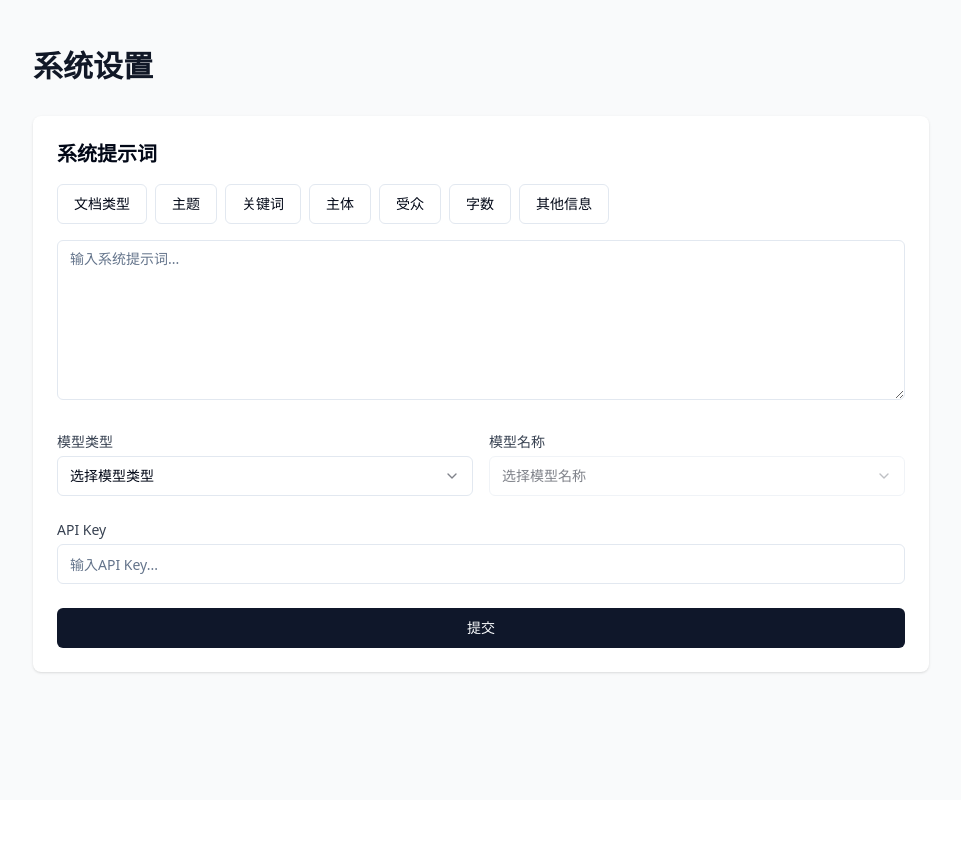
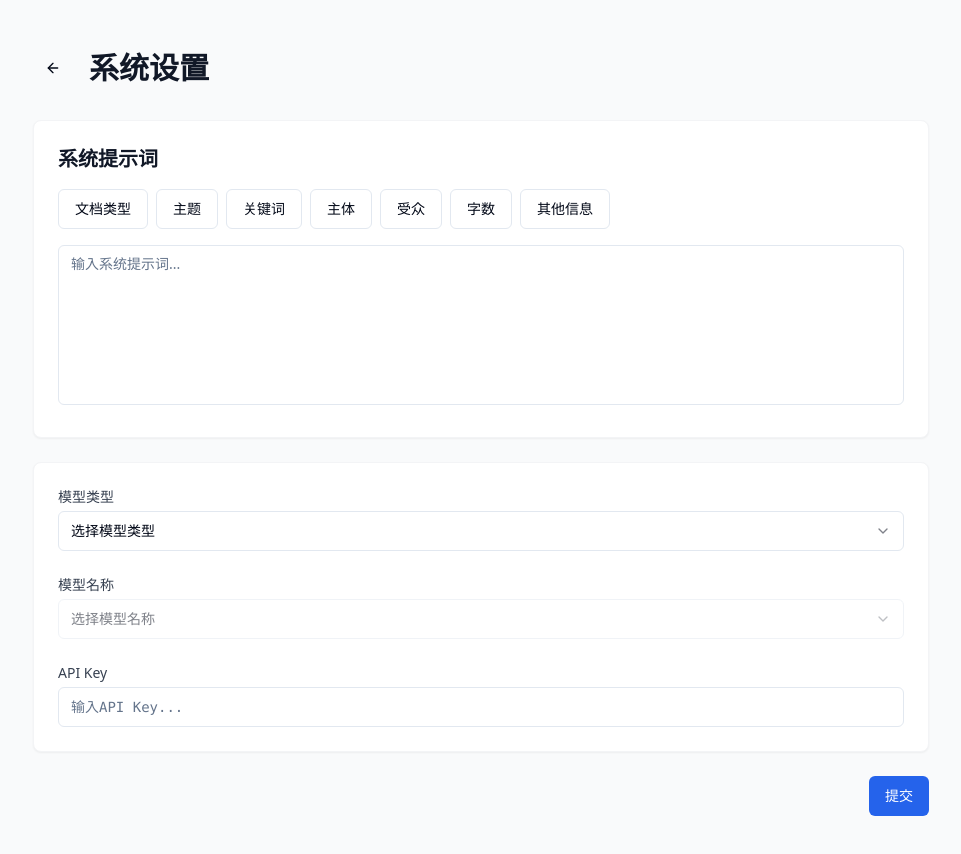
Before and after one commit to chenqidong2046/smart-doc-drafter, a React (Vite) app: page /settings in a window 1280 px wide. Shown: the top 854 px of the page, without its empty margins (159-1120 px from the left). Before the commit the page ends 800 px from the top, so only its background shows below. Built offline with nearby package versions, Linux system fonts and the light colour scheme.

Commit message:
Update button colors and UI
- Change all button colors to blue across all pages.
- Add a back button to the settings page.
- Enhance the UI design for all pages to improve aesthetics.
[skip gpt_engineer]

```diff
--- /dev/null
+++ b/src/components/settings/ModelConfig.tsx
@@ -0,0 +1,91 @@
+import { Select, SelectContent, SelectItem, SelectTrigger, SelectValue } from "@/components/ui/select";
+import { Input } from "@/components/ui/input";
+
+interface ModelConfigProps {
+  modelType: string;
+  modelName: string;
+  apiKey: string;
+  isEditing: boolean;
+  onModelTypeChange: (value: string) => void;
+  onModelNameChange: (value: string) => void;
+  onApiKeyChange: (value: string) => void;
+}
+
+export const ModelConfig = ({
+  modelType,
+  modelName,
+  apiKey,
+  isEditing,
+  onModelTypeChange,
+  onModelNameChange,
+  onApiKeyChange,
+}: ModelConfigProps) => {
+  const modelOptions = {
+    "通义千问": ["qwen-long", "qwen72b", "qwen32b"],
+    "讯飞星火": ["v3.5", "v3.0", "v2.0"],
+    "字节豆包": ["doupo-01", "doupo-02", "doupo-03"],
+    "百度文心": ["ernie-4.0", "ernie-3.5", "ernie-3.0"]
+  };
+
+  return (
+    <div className="space-y-6 bg-white p-6 rounded-lg shadow-sm border border-gray-100">
+      <div>
+        <label className="block text-sm font-medium text-gray-700 mb-1">
+          模型类型
+        </label>
+        <Select
+          value={modelType}
+          onValueChange={onModelTypeChange}
+          disabled={!isEditing}
+        >
+          <SelectTrigger className="w-full">
+            <SelectValue placeholder="选择模型类型" />
+          </SelectTrigger>
+          <SelectContent>
+            {Object.keys(modelOptions).map((type) => (
+              <SelectItem key={type} value={type}>
+                {type}
+              </SelectItem>
+            ))}
+          </SelectContent>
+        </Select>
+      </div>
+
+      <div>
+        <label className="block text-sm font-medium text-gray-700 mb-1">
+          模型名称
+        </label>
+        <Select
+          value={modelName}
+          onValueChange={onModelNameChange}
+          disabled={!modelType || !isEditing}
+        >
+          <SelectTrigger className="w-full">
+            <SelectValue placeholder="选择模型名称" />
+          </SelectTrigger>
+          <SelectContent>
+            {modelType && modelOptions[modelType as keyof typeof modelOptions].map((name) => (
+              <SelectItem key={name} value={name}>
+                {name}
+              </SelectItem>
+            ))}
+          </SelectContent>
+        </Select>
+      </div>
+
+      <div>
+        <label className="block text-sm font-medium text-gray-700 mb-1">
+          API Key
+        </label>
+        <Input
+          type="password"
+          value={apiKey}
+          onChange={(e) => onApiKeyChange(e.target.value)}
+          placeholder="输入API Key..."
+          disabled={!isEditing}
+          className="font-mono"
+        />
+      </div>
+    </div>
+  );
+};
--- /dev/null
+++ b/src/components/settings/PromptEditor.tsx
@@ -0,0 +1,66 @@
+import { Button } from "@/components/ui/button";
+import { Textarea } from "@/components/ui/textarea";
+import { Badge } from "@/components/ui/badge";
+import { X } from "lucide-react";
+
+interface PromptEditorProps {
+  systemPrompt: string;
+  selectedFields: string[];
+  formFields: string[];
+  isEditing: boolean;
+  onPromptChange: (value: string) => void;
+  onFieldClick: (field: string) => void;
+  onRemoveField: (field: string) => void;
+}
+
+export const PromptEditor = ({
+  systemPrompt,
+  selectedFields,
+  formFields,
+  isEditing,
+  onPromptChange,
+  onFieldClick,
+  onRemoveField,
+}: PromptEditorProps) => {
+  return (
+    <div className="space-y-4 bg-white p-6 rounded-lg shadow-sm border border-gray-100">
+      <h2 className="text-xl font-semibold text-gray-900">系统提示词</h2>
+      <div className="flex flex-wrap gap-2 mb-4">
+        {formFields.map((field) => (
+          <Button
+            key={field}
+            variant={selectedFields.includes(field) ? "default" : "outline"}
+            onClick={() => onFieldClick(field)}
+            disabled={!isEditing}
+            className="transition-all"
+          >
+            {field}
+          </Button>
+        ))}
+      </div>
+      <div className="space-y-2">
+        <Textarea
+          value={systemPrompt}
+          onChange={(e) => onPromptChange(e.target.value)}
+          placeholder="输入系统提示词..."
+          className="h-40 resize-none"
+          disabled={!isEditing}
+        />
+        <div className="flex flex-wrap gap-2">
+          {selectedFields.map((field) => (
+            <Badge key={field} variant="secondary" className="text-sm py-1 px-3">
+              {field}
+              <button
+                onClick={() => onRemoveField(field)}
+                className="ml-1 hover:text-red-500"
+                disabled={!isEditing}
+              >
+                <X className="h-3 w-3" />
+              </button>
+            </Badge>
+          ))}
+        </div>
+      </div>
+    </div>
+  );
+};
--- /dev/null
+++ b/src/components/settings/SettingsHeader.tsx
@@ -0,0 +1,23 @@
+import { Button } from "@/components/ui/button";
+import { ArrowLeft } from "lucide-react";
+import { useNavigate } from "react-router-dom";
+
+export const SettingsHeader = () => {
+  const navigate = useNavigate();
+
+  return (
+    <div className="flex items-center justify-between mb-8">
+      <div className="flex items-center gap-4">
+        <Button
+          variant="ghost"
+          size="icon"
+          onClick={() => navigate(-1)}
+          className="rounded-full"
+        >
+          <ArrowLeft className="h-5 w-5" />
+        </Button>
+        <h1 className="text-3xl font-bold text-gray-900">系统设置</h1>
+      </div>
+    </div>
+  );
+};
--- a/src/components/ui/button.tsx
+++ b/src/components/ui/button.tsx
@@ -1,7 +1,6 @@
 import * as React from "react"
 import { Slot } from "@radix-ui/react-slot"
 import { cva, type VariantProps } from "class-variance-authority"
-
 import { cn } from "@/lib/utils"
 
 const buttonVariants = cva(
@@ -9,15 +8,15 @@ const buttonVariants = cva(
   {
     variants: {
       variant: {
-        default: "bg-primary text-primary-foreground hover:bg-primary/90",
+        default: "bg-blue-600 text-white hover:bg-blue-700",
         destructive:
           "bg-destructive text-destructive-foreground hover:bg-destructive/90",
         outline:
           "border border-input bg-background hover:bg-accent hover:text-accent-foreground",
         secondary:
-          "bg-secondary text-secondary-foreground hover:bg-secondary/80",
-        ghost: "hover:bg-accent hover:text-accent-foreground",
-        link: "text-primary underline-offset-4 hover:underline",
+          "bg-blue-100 text-blue-900 hover:bg-blue-200",
+        ghost: "hover:bg-blue-50 hover:text-blue-900",
+        link: "text-blue-600 underline-offset-4 hover:underline",
       },
       size: {
         default: "h-10 px-4 py-2",
--- a/src/pages/Settings.tsx
+++ b/src/pages/Settings.tsx
@@ -1,18 +1,9 @@
 import { useState, useEffect } from "react";
-import { Tabs, TabsContent, TabsList, TabsTrigger } from "@/components/ui/tabs";
-import { Textarea } from "@/components/ui/textarea";
-import { Input } from "@/components/ui/input";
 import { Button } from "@/components/ui/button";
-import {
-  Select,
-  SelectContent,
-  SelectItem,
-  SelectTrigger,
-  SelectValue,
-} from "@/components/ui/select";
-import { Badge } from "@/components/ui/badge";
-import { X } from "lucide-react";
 import { toast } from "sonner";
+import { SettingsHeader } from "@/components/settings/SettingsHeader";
+import { PromptEditor } from "@/components/settings/PromptEditor";
+import { ModelConfig } from "@/components/settings/ModelConfig";
 
 const Settings = () => {
   const [systemPrompt, setSystemPrompt] = useState("");
@@ -32,13 +23,6 @@ const Settings = () => {
     "字数",
     "其他信息"
   ];
-
-  const modelOptions = {
-    "通义千问": ["qwen-long", "qwen72b", "qwen32b"],
-    "讯飞星火": ["v3.5", "v3.0", "v2.0"],
-    "字节豆包": ["doupo-01", "doupo-02", "doupo-03"],
-    "百度文心": ["ernie-4.0", "ernie-3.5", "ernie-3.0"]
-  };
 
   useEffect(() => {
     const savedSettings = localStorage.getItem('settings');
@@ -89,129 +73,42 @@ const Settings = () => {
   return (
     <div className="min-h-screen bg-gray-50 py-12 px-4 sm:px-6 lg:px-8">
       <div className="max-w-4xl mx-auto">
-        <h1 className="text-3xl font-bold text-gray-900 mb-8">系统设置</h1>
+        <SettingsHeader />
 
-        <div className="bg-white p-6 rounded-lg shadow space-y-6">
-          <div className="space-y-4">
-            <div className="flex justify-between items-center">
-              <h2 className="text-xl font-semibold">系统提示词</h2>
-              {hasSubmitted && (
-                <Button
-                  variant="outline"
-                  onClick={() => setIsEditing(!isEditing)}
-                >
-                  {isEditing ? "取消编辑" : "编辑"}
-                </Button>
-              )}
-            </div>
+        <div className="space-y-6">
+          <PromptEditor
+            systemPrompt={systemPrompt}
+            selectedFields={selectedFields}
+            formFields={formFields}
+            isEditing={isEditing || !hasSubmitted}
+            onPromptChange={setSystemPrompt}
+            onFieldClick={handleFieldClick}
+            onRemoveField={handleRemoveField}
+          />
 
-            <div className="flex flex-wrap gap-2 mb-4">
-              {formFields.map((field) => (
-                <Button
-                  key={field}
-                  variant={selectedFields.includes(field) ? "default" : "outline"}
-                  onClick={() => handleFieldClick(field)}
-                  disabled={!isEditing && hasSubmitted}
-                >
-                  {field}
-                </Button>
-              ))}
-            </div>
+          <ModelConfig
+            modelType={modelType}
+            modelName={modelName}
+            apiKey={apiKey}
+            isEditing={isEditing || !hasSubmitted}
+            onModelTypeChange={setModelType}
+            onModelNameChange={setModelName}
+            onApiKeyChange={setApiKey}
+          />
 
-            <div className="space-y-2">
-              <Textarea
-                value={systemPrompt}
-                onChange={(e) => isEditing || !hasSubmitted ? setSystemPrompt(e.target.value) : null}
-                placeholder="输入系统提示词..."
-                className="h-40"
-                disabled={!isEditing && hasSubmitted}
-              />
-              <div className="flex flex-wrap gap-2">
-                {selectedFields.map((field) => (
-                  <Badge key={field} variant="secondary" className="text-sm">
-                    {field}
-                    <button
-                      onClick={() => handleRemoveField(field)}
-                      className="ml-1 hover:text-red-500"
-                      disabled={!isEditing && hasSubmitted}
-                    >
-                      <X className="h-3 w-3" />
-                    </button>
-                  </Badge>
-                ))}
-              </div>
-            </div>
-          </div>
-
-          <div className="grid grid-cols-2 gap-4">
-            <div>
-              <label className="block text-sm font-medium text-gray-700 mb-1">
-                模型类型
-              </label>
-              <Select
-                value={modelType}
-                onValueChange={(value) => {
-                  if (isEditing || !hasSubmitted) {
-                    setModelType(value);
-                    setModelName("");
-                  }
-                }}
-                disabled={!isEditing && hasSubmitted}
+          <div className="flex justify-end gap-4">
+            {hasSubmitted && (
+              <Button
+                variant="outline"
+                onClick={() => setIsEditing(!isEditing)}
               >
-                <SelectTrigger>
-                  <SelectValue placeholder="选择模型类型" />
-                </SelectTrigger>
-                <SelectContent>
-                  {Object.keys(modelOptions).map((type) => (
-                    <SelectItem key={type} value={type}>
-                      {type}
-                    </SelectItem>
-                  ))}
-                </SelectContent>
-              </Select>
-            </div>
-
-            <div>
-              <label className="block text-sm font-medium text-gray-700 mb-1">
-                模型名称
-              </label>
-              <Select
-                value={modelName}
-                onValueChange={(value) => isEditing || !hasSubmitted ? setModelName(value) : null}
-                disabled={!modelType || (!isEditing && hasSubmitted)}
-              >
-                <SelectTrigger>
-                  <SelectValue placeholder="选择模型名称" />
-                </SelectTrigger>
-                <SelectContent>
-                  {modelType && modelOptions[modelType as keyof typeof modelOptions].map((name) => (
-                    <SelectItem key={name} value={name}>
-                      {name}
-                    </SelectItem>
-                  ))}
-                </SelectContent>
-              </Select>
-            </div>
-          </div>
-
-          <div>
-            <label className="block text-sm font-medium text-gray-700 mb-1">
-              API Key
-            </label>
-            <Input
-              type="password"
-              value={apiKey}
-              onChange={(e) => isEditing || !hasSubmitted ? setApiKey(e.target.value) : null}
-              placeholder="输入API Key..."
-              disabled={!isEditing && hasSubmitted}
-            />
-          </div>
-
-          {(!hasSubmitted || isEditing) && (
-            <Button onClick={handleSubmit} className="w-full">
+                {isEditing ? "取消编辑" : "编辑"}
+              </Button>
+            )}
+            <Button onClick={handleSubmit}>
               提交
             </Button>
-          )}
+          </div>
         </div>
       </div>
     </div>
```
Also changed, not shown: src/pages/Document.tsx (+6 -7 lines), src/pages/Index.tsx (+21 -14 lines).
